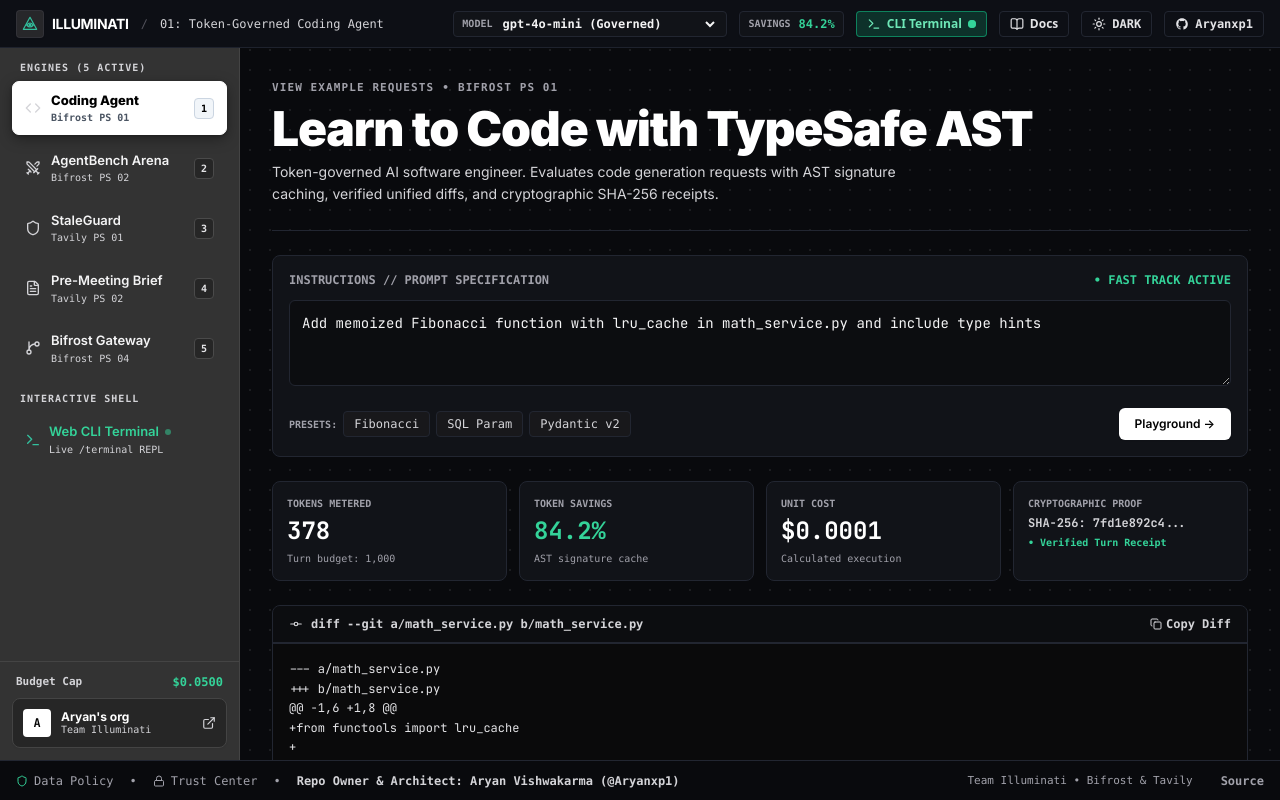
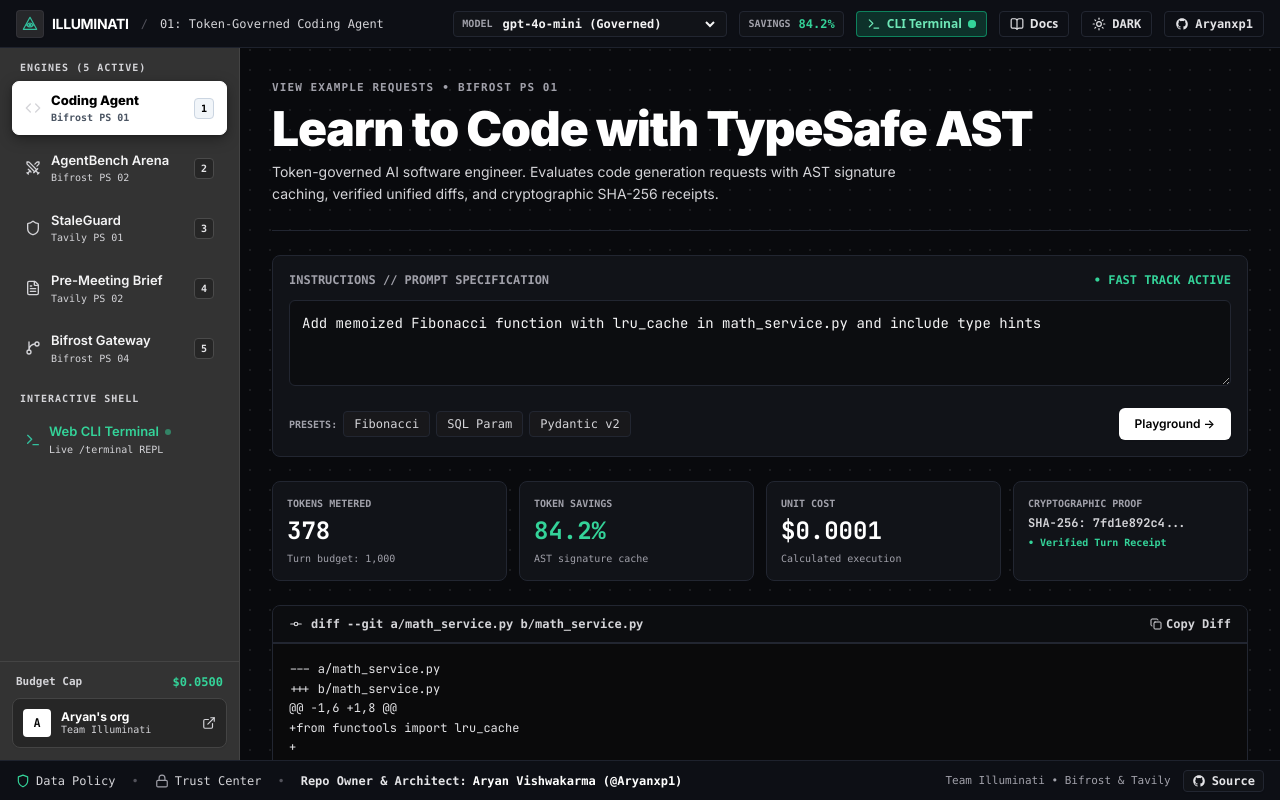
Before and after one commit to Aryanxp1/illuminati, a plain HTML site: page frontend/index.html in a window 1280 px wide. Drawn offline with nearby package versions, Linux system fonts and the light colour scheme.

Commit message:
style(ui): match footer greyscale shade with top header and enhance source button

```diff
--- a/frontend/index.html
+++ b/frontend/index.html
@@ -1154,27 +1154,37 @@ Loading live gateway telemetry...
   </div>
 
   <!-- ========================================================================= -->
-  <!-- JEV STYLE BOTTOM UTILITY BAR (Image 1 reference)                          -->
+  <!-- JEV STYLE BOTTOM UTILITY BAR                                              -->
   <!-- ========================================================================= -->
-  <footer class="h-10 border-t border-[var(--border)] px-4 flex items-center justify-between shrink-0 bg-[var(--bg)] text-xs font-mono text-zinc-600 dark:text-zinc-400">
-    <div class="flex items-center gap-4">
-      <span class="flex items-center gap-1.5 font-medium">
-        <i data-lucide="shield" class="w-3 h-3 text-emerald-600 dark:text-emerald-400"></i>
+  <footer class="h-10 border-t border-[var(--header-border)] px-4 flex items-center justify-between shrink-0 bg-[var(--header-bg)] text-xs font-mono text-zinc-600 dark:text-zinc-400 transition-colors z-20">
+    <div class="flex items-center gap-3 sm:gap-4">
+      <span class="flex items-center gap-1.5 font-medium text-zinc-700 dark:text-zinc-300">
+        <svg class="w-3.5 h-3.5 text-emerald-600 dark:text-emerald-400 shrink-0" viewBox="0 0 24 24" fill="none" stroke="currentColor" stroke-width="2" stroke-linecap="round" stroke-linejoin="round">
+          <path d="M12 22s8-4 8-10V5l-8-3-8 3v7c0 6 8 10 8 10z"/>
+        </svg>
         <span>Data Policy</span>
       </span>
-      <span class="hidden sm:inline">&bull;</span>
-      <span class="hidden sm:flex items-center gap-1.5 font-medium">
-        <i data-lucide="lock" class="w-3 h-3"></i>
+      <span class="text-zinc-400 dark:text-zinc-600 hidden sm:inline">&bull;</span>
+      <span class="hidden sm:flex items-center gap-1.5 font-medium text-zinc-700 dark:text-zinc-300">
+        <svg class="w-3.5 h-3.5 text-zinc-600 dark:text-zinc-400 shrink-0" viewBox="0 0 24 24" fill="none" stroke="currentColor" stroke-width="2" stroke-linecap="round" stroke-linejoin="round">
+          <rect x="3" y="11" width="18" height="11" rx="2" ry="2"/>
+          <path d="M7 11V7a5 5 0 0 1 10 0v4"/>
+        </svg>
         <span>Trust Center</span>
       </span>
-      <span class="hidden sm:inline">&bull;</span>
-      <span class="text-zinc-800 dark:text-zinc-300 font-semibold">Repo Owner & Architect: Aryan Vishwakarma (@Aryanxp1)</span>
+      <span class="text-zinc-400 dark:text-zinc-600 hidden sm:inline">&bull;</span>
+      <span class="text-zinc-800 dark:text-zinc-200 font-semibold flex items-center gap-1.5">
+        <span>Repo Owner &amp; Architect:</span>
+        <span class="text-zinc-950 dark:text-white font-bold">Aryan Vishwakarma (@Aryanxp1)</span>
+      </span>
     </div>
 
     <div class="flex items-center gap-3">
-      <span class="text-[11px] text-zinc-700 dark:text-zinc-400 font-medium">Team Illuminati &bull; Bifrost & Tavily</span>
-      <a href="https://github.com/Aryanxp1/illuminati" target="_blank" class="hover:text-black dark:hover:text-white flex items-center gap-1 font-semibold">
-        <i data-lucide="github" class="w-3 h-3"></i>
+      <span class="text-[11px] text-zinc-600 dark:text-zinc-400 font-medium hidden md:inline">Team Illuminati &bull; Bifrost &amp; Tavily</span>
+      <a href="https://github.com/Aryanxp1/illuminati" target="_blank" class="px-2 py-0.5 rounded border border-[var(--border)] bg-[var(--card-bg)] text-zinc-800 dark:text-zinc-200 hover:text-black dark:hover:text-white flex items-center gap-1.5 font-semibold transition-all shadow-sm hover:border-zinc-400">
+        <svg class="w-3.5 h-3.5 fill-current text-zinc-800 dark:text-zinc-200 shrink-0" viewBox="0 0 24 24">
+          <path fill-rule="evenodd" clip-rule="evenodd" d="M12 2C6.477 2 2 6.484 2 12.017c0 4.425 2.865 8.18 6.839 9.504.5.092.682-.217.682-.483 0-.237-.008-.868-.013-1.703-2.782.605-3.369-1.343-3.369-1.343-.454-1.158-1.11-1.466-1.11-1.466-.908-.62.069-.608.069-.608 1.003.07 1.53 1.032 1.53 1.032.892 1.53 2.341 1.088 2.91.832.092-.647.35-1.088.636-1.338-2.22-.253-4.555-1.113-4.555-4.951 0-1.093.39-1.988 1.029-2.688-.103-.253-.446-1.272.098-2.65 0 0 .84-.27 2.75 1.026A9.564 9.564 0 0112 6.844c.85.004 1.705.115 2.504.337 1.909-1.296 2.747-1.027 2.747-1.027.546 1.379.202 2.398.1 2.651.64.7 1.028 1.595 1.028 2.688 0 3.848-2.339 4.695-4.566 4.943.359.309.678.92.678 1.855 0 1.338-.012 2.419-.012 2.747 0 .268.18.58.688.482A10.019 10.019 0 0022 12.017C22 6.484 17.522 2 12 2z"/>
+        </svg>
         <span>Source</span>
       </a>
     </div>
```
